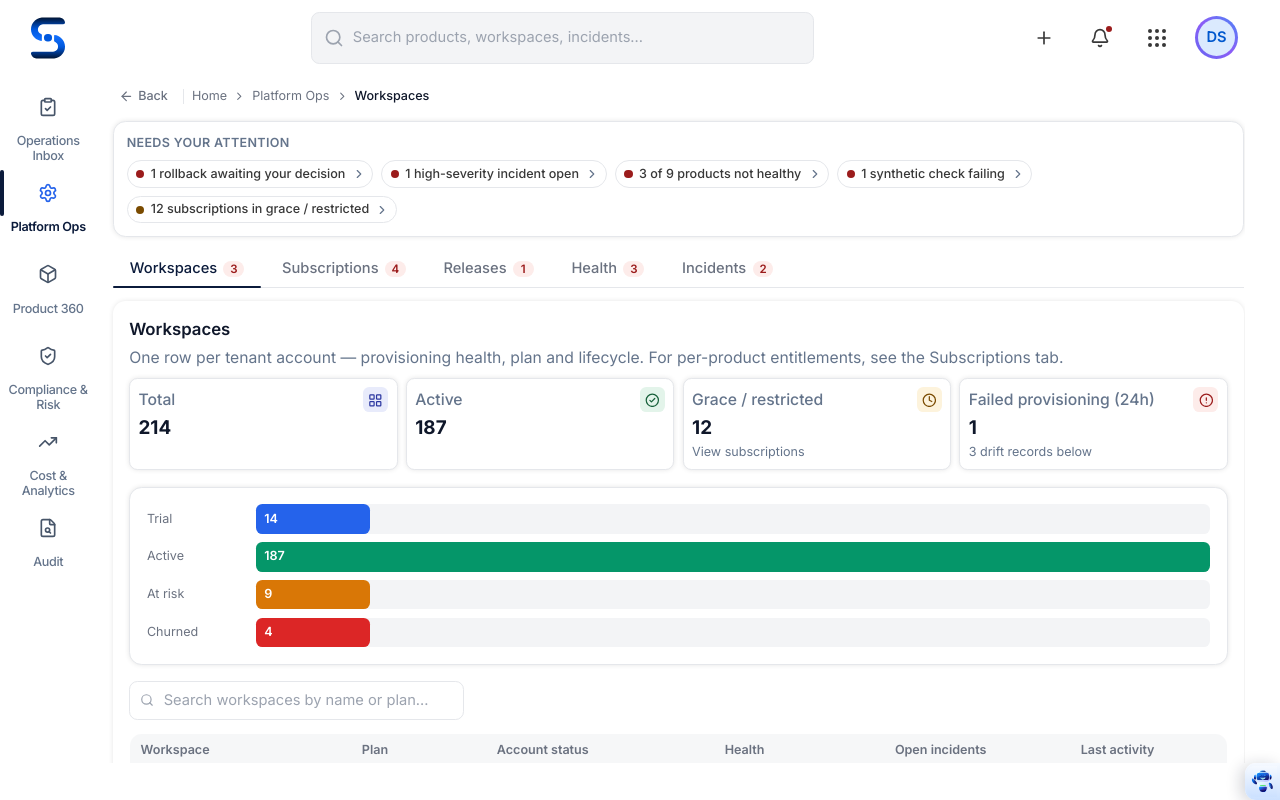
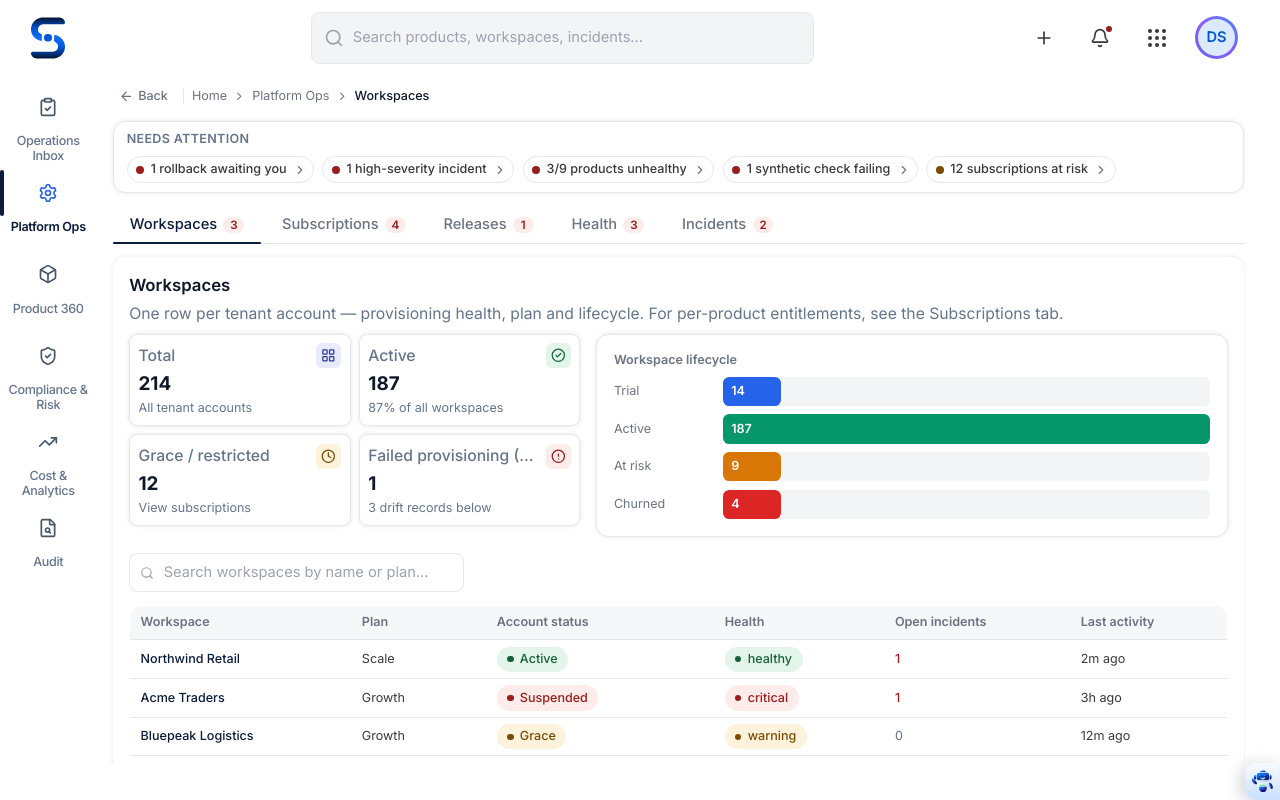
Before and after one commit to RahulRajChaudhary/Setu-v2, a Next.js app: page /founder/operations in a window 1280 px wide. Built offline with nearby package versions, Linux system fonts and the light colour scheme.

Commit message:
refactor: tighten Platform Ops layout — side-by-side KPIs and charts, compact attention strip
Co-Authored-By: Claude Sonnet 5.5 <noreply@anthropic.com>
Claude-Session: https://claude.ai/code/session_01SBj2XJidmjCKejGL4CsFKw

```diff
--- a/app/founder/operations/OperationsContent.tsx
+++ b/app/founder/operations/OperationsContent.tsx
@@ -85,21 +85,21 @@ function buildAttention(): AttentionItem[] {
     items.push({
       key: "rollback",
       tone: "critical",
-      text: `${rollbackDecisions.length} rollback awaiting your decision`,
+      text: `${rollbackDecisions.length} rollback awaiting you`,
       href: "/founder/approvals",
     });
   if (highOpenIncidents.length > 0)
     items.push({
       key: "incidents",
       tone: "critical",
-      text: `${highOpenIncidents.length} high-severity incident open`,
+      text: `${highOpenIncidents.length} high-severity incident`,
       href: "/founder/operations?tab=incidents",
     });
   if (unhealthyProducts.length > 0)
     items.push({
       key: "health",
       tone: unhealthyProducts.some((p) => p.status === "critical") ? "critical" : "warning",
-      text: `${unhealthyProducts.length} of ${productHealthGrid.length} products not healthy`,
+      text: `${unhealthyProducts.length}/${productHealthGrid.length} products unhealthy`,
       href: "/founder/operations?tab=health",
     });
   if (failingChecks.length > 0)
@@ -113,7 +113,7 @@ function buildAttention(): AttentionItem[] {
     items.push({
       key: "subs",
       tone: "warning",
-      text: `${subscriptionsAtRisk} subscriptions in grace / restricted`,
+      text: `${subscriptionsAtRisk} subscriptions at risk`,
       href: "/founder/operations?tab=subscriptions",
     });
   return items;
@@ -129,8 +129,12 @@ function AttentionStrip() {
     );
   }
   return (
-    <section aria-label="Needs your attention" className="rounded-xl border border-[var(--divider)] bg-[var(--surface)] p-3" style={{ boxShadow: "var(--card-shadow)" }}>
-      <h2 className="mb-2 text-xs font-semibold uppercase tracking-wide text-[var(--text-muted)]">Needs your attention</h2>
+    <section
+      aria-label="Needs your attention"
+      className="flex flex-wrap items-center gap-x-3 gap-y-2 rounded-xl border border-[var(--divider)] bg-[var(--surface)] px-3 py-2"
+      style={{ boxShadow: "var(--card-shadow)" }}
+    >
+      <h2 className="text-xs font-semibold uppercase tracking-wide text-[var(--text-muted)]">Needs attention</h2>
       <ul className="flex flex-wrap gap-2">
         {items.map((i) => (
           <li key={i.key}>
@@ -250,9 +254,10 @@ function WorkspacesTab() {
   return (
     <div className="flex flex-col gap-[var(--space-md)]">
       <Card title="Workspaces" description="One row per tenant account — provisioning health, plan and lifecycle. For per-product entitlements, see the Subscriptions tab.">
-        <div className="mb-4 grid grid-cols-2 gap-[var(--space-sm)] screen-sm:grid-cols-4">
-          <StatTile label="Total" value={workspaceKpis.total} tone="info" icon={<LayoutGrid size={16} />} />
-          <StatTile label="Active" value={workspaceKpis.active} tone="healthy" icon={<CheckCircle2 size={16} />} />
+        <div className="grid grid-cols-1 gap-[var(--space-md)] screen-lg:grid-cols-[minmax(0,5fr)_minmax(0,7fr)]">
+        <div className="grid grid-cols-2 content-start gap-[var(--space-sm)]">
+          <StatTile label="Total" value={workspaceKpis.total} tone="info" icon={<LayoutGrid size={16} />} note="All tenant accounts" />
+          <StatTile label="Active" value={workspaceKpis.active} tone="healthy" icon={<CheckCircle2 size={16} />} note={`${Math.round((workspaceKpis.active / workspaceKpis.total) * 100)}% of all workspaces`} />
           <StatTile label="Grace / restricted" value={workspaceKpis.graceOrRestricted} tone="warning" icon={<Clock size={16} />} note="View subscriptions" href="/founder/operations?tab=subscriptions" />
           <StatTile
             label="Failed provisioning (24h)"
@@ -263,7 +268,9 @@ function WorkspacesTab() {
           />
         </div>
         <div className="rounded-xl border border-[var(--divider)] bg-[var(--surface)] p-4" style={{ boxShadow: "var(--card-shadow)" }}>
+          <p className="mb-2 text-xs font-semibold text-[var(--role-text)]">Workspace lifecycle</p>
           <Funnel stages={workspaceFunnel} />
+        </div>
         </div>
         <div className="mt-[var(--space-md)]">
           <TableToolbar search={search} onSearchChange={setSearch} searchPlaceholder="Search workspaces by name or plan..." />
@@ -371,14 +378,17 @@ function SubscriptionsTab() {
         ) : undefined
       }
     >
-      <div className="mb-4 grid grid-cols-2 gap-[var(--space-sm)] screen-sm:grid-cols-4">
-        <StatTile label="Active" value={subscriptionKpis.active} tone="healthy" icon={<CheckCircle2 size={16} />} />
-        <StatTile label="Grace" value={subscriptionKpis.grace} tone="warning" icon={<Clock size={16} />} />
-        <StatTile label="Restricted" value={subscriptionKpis.restricted} tone="critical" icon={<AlertCircle size={16} />} />
+      <div className="grid grid-cols-1 gap-[var(--space-md)] screen-lg:grid-cols-[minmax(0,5fr)_minmax(0,7fr)]">
+      <div className="grid grid-cols-2 content-start gap-[var(--space-sm)]">
+        <StatTile label="Active" value={subscriptionKpis.active} tone="healthy" icon={<CheckCircle2 size={16} />} note="In good standing" />
+        <StatTile label="Grace" value={subscriptionKpis.grace} tone="warning" icon={<Clock size={16} />} note="Renewal at risk" />
+        <StatTile label="Restricted" value={subscriptionKpis.restricted} tone="critical" icon={<AlertCircle size={16} />} note="Access limited" />
         <StatTile label="Paid plans" value={paidPlanTotal} tone="info" icon={<Layers size={16} />} note={paidPlanNote} />
       </div>
       <div className="rounded-xl border border-[var(--divider)] bg-[var(--surface)] p-4" style={{ boxShadow: "var(--card-shadow)" }}>
+        <p className="mb-2 text-xs font-semibold text-[var(--role-text)]">Subscription status mix</p>
         <ToggleChart data={subscriptionStatusDonut} defaultType="pie" />
+      </div>
       </div>
       <div className="mt-[var(--space-md)]">
         <TableToolbar search={search} onSearchChange={setSearch} searchPlaceholder="Search by product, workspace, or plan..." />
@@ -538,7 +548,7 @@ function HealthTab() {
     <div className="flex flex-col gap-[var(--space-md)]">
       <Card
         title="Product health"
-        description="Uptime, golden signals and saturation per product — worst first. Sparklines cover the last 24h; the dashed line is the SLO. Expand a row for p95/p99 latency split by success vs error."
+        description="Worst first. Sparklines show the last 24h against the SLO (dashed); expand a row for p95/p99 latency by success vs error."
         action={
           productFilter ? (
             <Link href="/founder/operations?tab=health" className="text-xs font-medium text-[var(--icon-btn-navy)] hover:underline">
```
